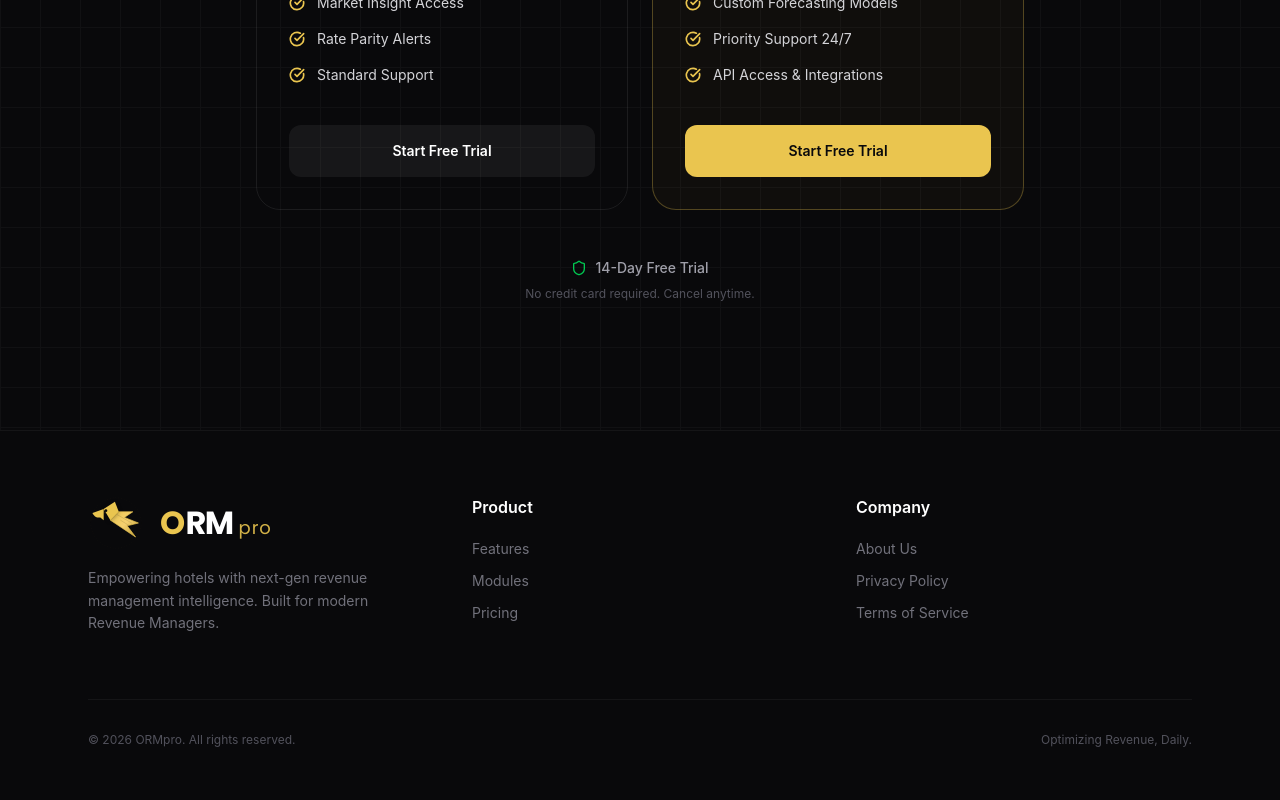
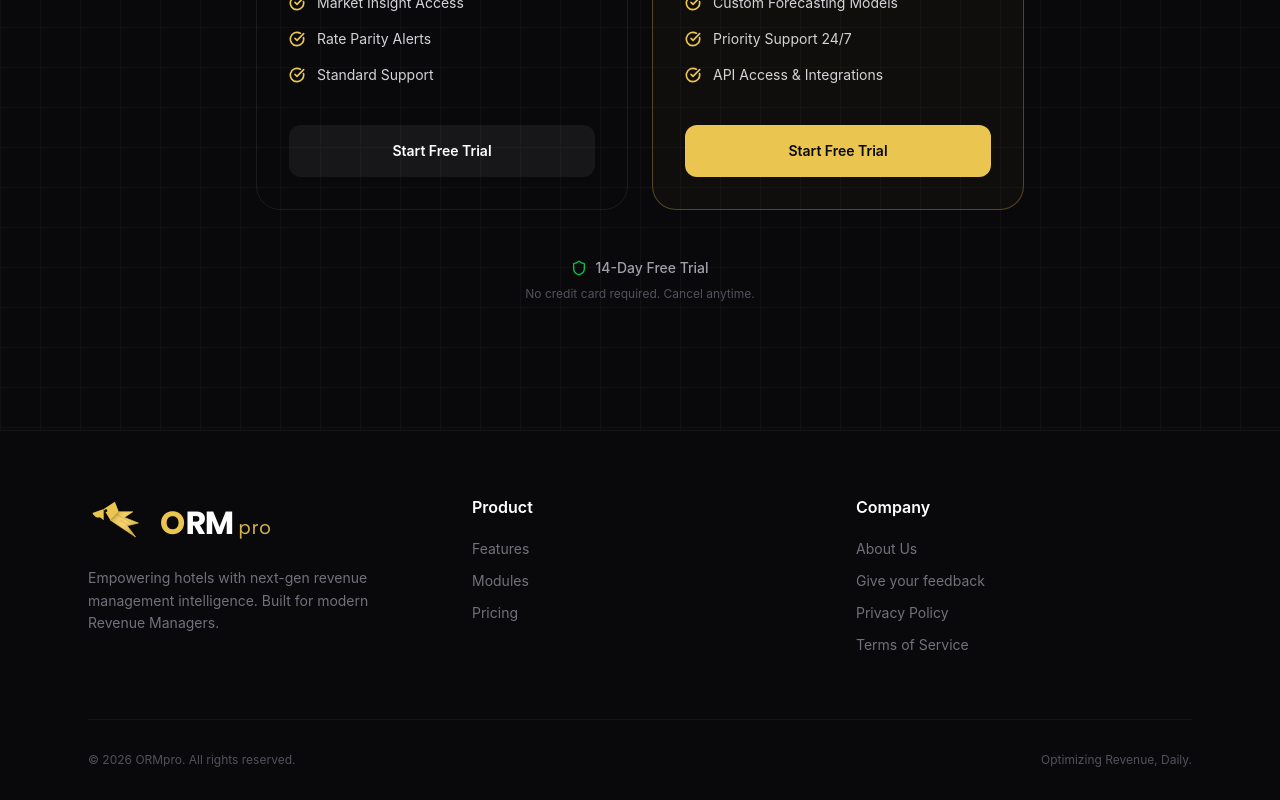
Before and after one commit to oguzatasoy2-hue/rm-dashboard-pro, a Next.js app: page / in a window 1280 px wide. Shown: the part 6093-6893 px from the top of the page. Built offline with nearby package versions, Linux system fonts and the light colour scheme.

Commit message:
Feedback: Restore feedback system on landing page

```diff
--- a/src/app/page.tsx
+++ b/src/app/page.tsx
@@ -21,6 +21,7 @@ import {
 } from 'lucide-react';
 import Link from 'next/link';
 import { LogoORM } from '@/components/LogoORM';
+import FeedbackForm from '@/components/FeedbackForm';
 
 const ease = [0.16, 1, 0.3, 1] as const;
 
@@ -123,6 +124,7 @@ const PRICING = [
 export default function Home() {
   const [activeModule, setActiveModule] = useState(0);
   const mod = MODULES[activeModule];
+  const [isFeedbackOpen, setIsFeedbackOpen] = useState(false);
 
   return (
     <div className="min-h-screen bg-[#09090B] text-white overflow-x-hidden relative">
@@ -796,6 +798,12 @@ export default function Home() {
             <div className="flex flex-col gap-3">
               <h4 className="text-white font-semibold mb-2">Company</h4>
               <a href="#" className="text-sm text-zinc-500 hover:text-white transition-colors">About Us</a>
+              <button
+                onClick={() => setIsFeedbackOpen(true)}
+                className="text-sm text-zinc-500 hover:text-white transition-colors text-left"
+              >
+                Give your feedback
+              </button>
               <a href="#" className="text-sm text-zinc-500 hover:text-white transition-colors">Privacy Policy</a>
               <a href="#" className="text-sm text-zinc-500 hover:text-white transition-colors">Terms of Service</a>
             </div>
@@ -807,6 +815,8 @@ export default function Home() {
           </div>
         </div>
       </footer>
+
+      <FeedbackForm isOpen={isFeedbackOpen} onClose={() => setIsFeedbackOpen(false)} />
     </div>
   );
 }
```
